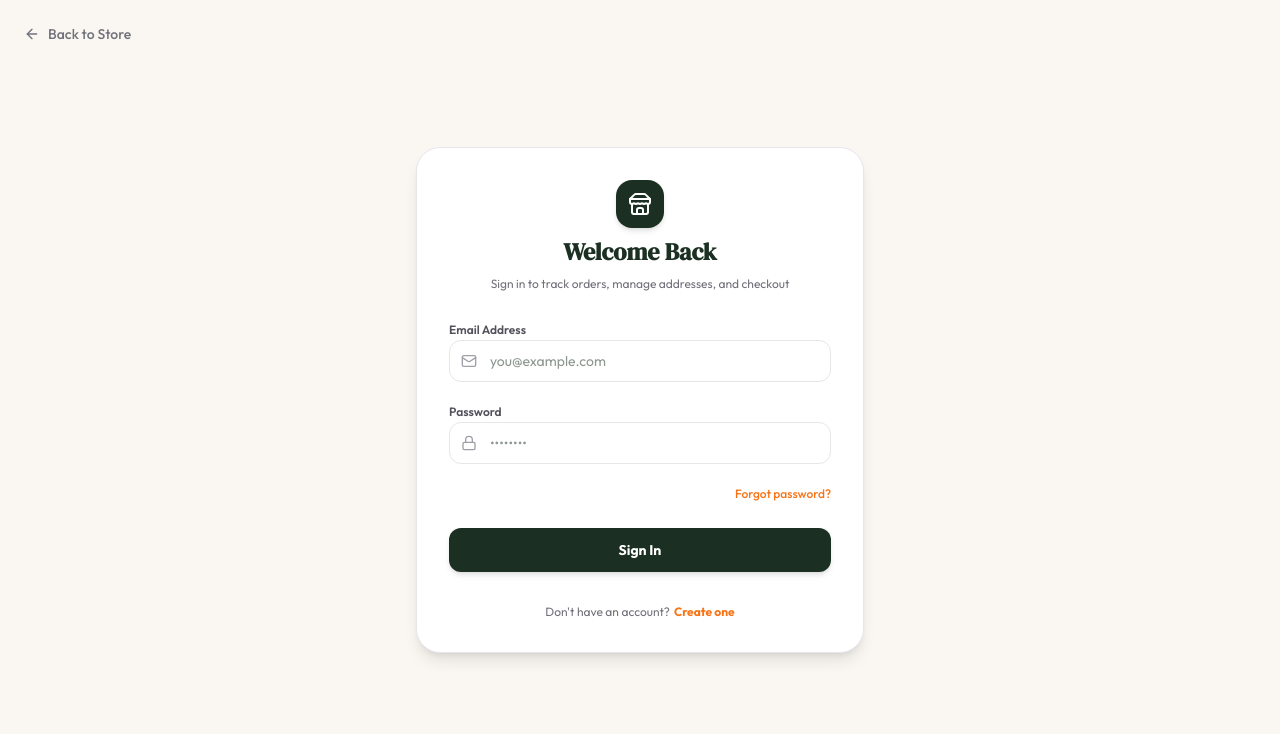
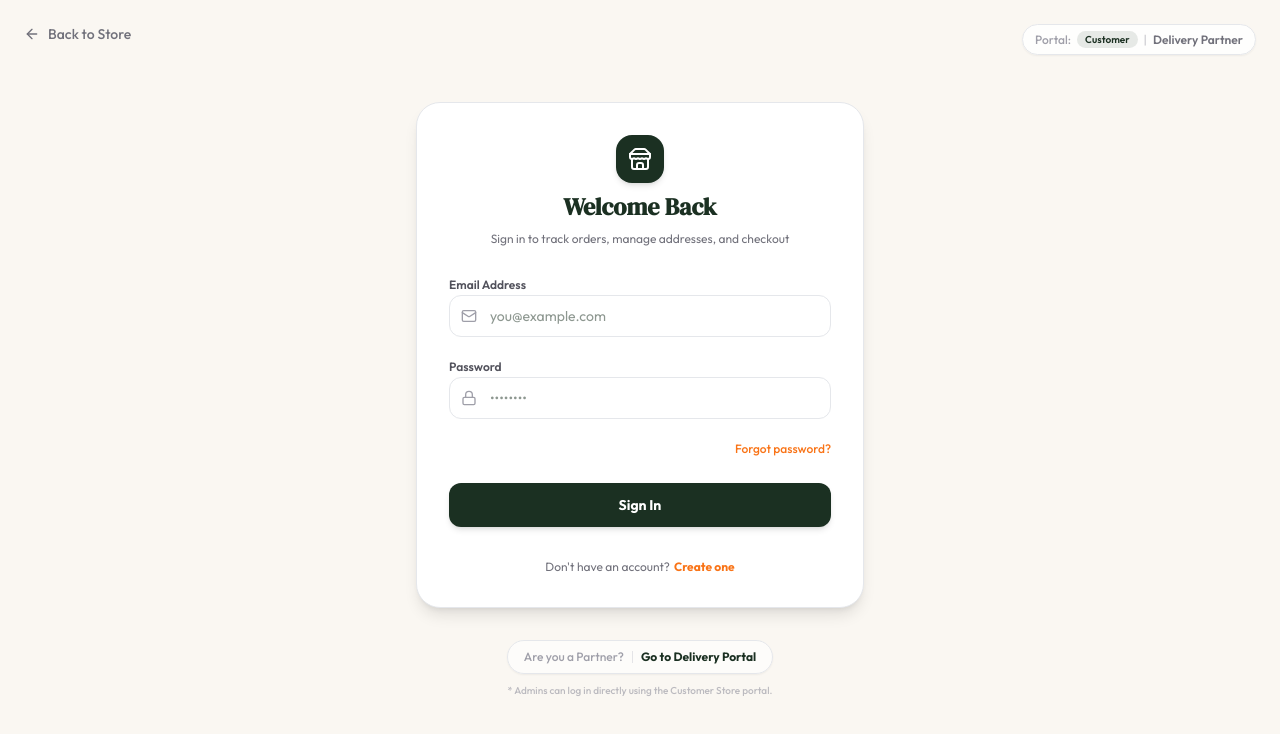
Before and after one commit to kunals182/Freshmart, a React (Vite) app: page /login in a window 1280 px wide. Shown: the top 734 px of the page. Built offline with nearby package versions, Linux system fonts and the light colour scheme.

Commit message:
Add sleek modern portal switcher badges and footers to Login and DeliveryLogin pages

```diff
--- a/src/pages/Login.tsx
+++ b/src/pages/Login.tsx
@@ -40,11 +40,21 @@ export default function Login() {
     };
 
     return (
-        <div className="min-h-screen bg-app-cream flex flex-col justify-center items-center p-4">
+        <div className="min-h-screen bg-app-cream flex flex-col justify-center items-center p-4 relative">
             {/* Back Button */}
             <div className="absolute top-6 left-6">
                 <Link to="/" className="flex items-center gap-2 text-zinc-500 hover:text-app-green transition-colors font-medium text-sm">
                     <ArrowLeftIcon className="size-4" /> Back to Store
+                </Link>
+            </div>
+
+            {/* Portal Switcher */}
+            <div className="absolute top-6 right-6 hidden sm:flex items-center gap-1.5 bg-white/80 backdrop-blur-xs px-3 py-1.5 rounded-full border border-app-border text-xs font-semibold shadow-xs">
+                <span className="text-zinc-400 font-medium">Portal:</span>
+                <span className="px-2 py-0.5 rounded-full bg-app-green/10 text-app-green text-[10px]">Customer</span>
+                <span className="text-zinc-300">|</span>
+                <Link to="/delivery/login" className="text-zinc-500 hover:text-app-orange transition-colors">
+                    Delivery Partner
                 </Link>
             </div>
 
@@ -153,6 +163,20 @@ export default function Login() {
                     </p>
                 </div>
             </div>
+
+            {/* Subtle Portal Footer switcher */}
+            <div className="mt-8 text-center text-xs text-zinc-400 font-medium space-y-2.5 flex flex-col items-center">
+                <div className="flex items-center gap-2 bg-white/60 backdrop-blur-xs px-4 py-2 rounded-full border border-app-border shadow-xs hover:bg-white/80 transition-colors">
+                    <span>Are you a Partner?</span>
+                    <span className="h-3 w-px bg-zinc-200"></span>
+                    <Link to="/delivery/login" className="text-app-green hover:underline font-bold transition-all">
+                        Go to Delivery Portal
+                    </Link>
+                </div>
+                <div className="text-[10px] text-zinc-400/70">
+                    * Admins can log in directly using the Customer Store portal.
+                </div>
+            </div>
         </div>
     );
 }
--- a/src/pages/delivery/DeliveryLogin.tsx
+++ b/src/pages/delivery/DeliveryLogin.tsx
@@ -1,7 +1,7 @@
 import { useState } from "react";
 import { BikeIcon } from "lucide-react";
 import { heroSectionData } from "../../assets/assets";
-import { useNavigate } from "react-router-dom";
+import { useNavigate, Link } from "react-router-dom";
 import toast from "react-hot-toast";
 import { useApp } from "../../context/AppContext";
 
@@ -30,7 +30,17 @@ export default function DeliveryLogin() {
     };
 
     return (
-        <div className="min-h-screen flex animate-fade-in">
+        <div className="min-h-screen flex animate-fade-in relative">
+            {/* Portal Switcher */}
+            <div className="absolute top-6 right-6 hidden sm:flex items-center gap-1.5 bg-white/80 backdrop-blur-xs px-3 py-1.5 rounded-full border border-app-border text-xs font-semibold shadow-xs z-50">
+                <span className="text-zinc-400 font-medium">Portal:</span>
+                <Link to="/login" className="text-zinc-500 hover:text-app-green transition-colors">
+                    Customer
+                </Link>
+                <span className="text-zinc-300">|</span>
+                <span className="px-2 py-0.5 rounded-full bg-app-orange/10 text-app-orange text-[10px]">Delivery Partner</span>
+            </div>
+
             {/* Left Side Visual Banner */}
             <div className="hidden lg:flex lg:w-1/2 bg-app-green relative items-center justify-center">
                 <img src={heroSectionData.hero_image} alt="" className="absolute inset-0 object-cover h-full bg-center opacity-10" />
@@ -65,6 +75,14 @@ export default function DeliveryLogin() {
                             {loading ? "Signing in..." : "Sign In"}
                         </button>
                     </form>
+
+                    {/* Switcher Footer */}
+                    <div className="mt-6 text-center text-xs text-zinc-400 font-medium space-x-2">
+                        <span>Are you a Customer?</span>
+                        <Link to="/login" className="text-app-green hover:underline font-bold transition-all">
+                            Go to Store Login
+                        </Link>
+                    </div>
                 </div>
             </div>
         </div>
```
